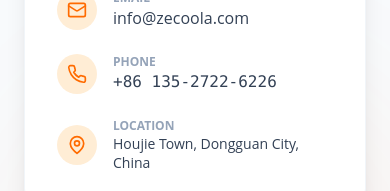
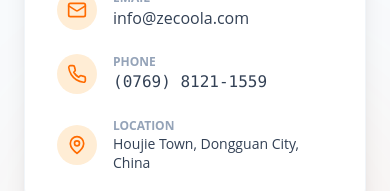
Before and after one commit to vellx8188-web/zecoola-website, a React (Vite) app: page / in a window 390 px wide. Shown: the part 618-809 px from the top of the page. Built offline with nearby package versions, Linux system fonts and the light colour scheme; a web font is replaced by a local one.

Commit message:
feat: Add centralized phone number configuration
Introduces a central configuration for the phone number used across the site. This simplifies updates and ensures consistency. The phone number has been updated in the contact and coming soon components to use this new configuration.

```diff
--- a/components/ComingSoon.tsx
+++ b/components/ComingSoon.tsx
@@ -65,7 +65,7 @@ const ComingSoon: React.FC = () => {
               </div>
               <div>
                 <p className="text-xs text-slate-400 font-bold uppercase">Phone</p>
-                <p className="text-slate-700 font-medium font-mono">+86 135-2722-6226</p>
+                <p className="text-slate-700 font-medium font-mono">{contact.phoneNumber}</p>
               </div>
             </div>
 
--- a/components/Contact.tsx
+++ b/components/Contact.tsx
@@ -7,7 +7,7 @@ import { useLanguage } from '../LanguageContext';
 
 const Contact: React.FC = () => {
   const { language } = useLanguage();
-  const { title, desc, addressLabel, address, callLabel, emailLabel, emailAddress, mapLabel, mapSub, form } = CONTENT.contact;
+  const { title, desc, addressLabel, address, callLabel, emailLabel, emailAddress, phoneNumber, mapLabel, mapSub, form } = CONTENT.contact;
 
   // Form State
   const formRef = useRef<HTMLFormElement>(null);
@@ -113,9 +113,9 @@ const Contact: React.FC = () => {
                 </div>
                 <div>
                   <h4 className="text-xl font-bold mb-2 text-white">{callLabel[language]}</h4>
-                  {/* Phone number updated to plain text as requested */}
+                  {/* Phone number updated to use centralized config */}
                   <div className="text-slate-300 font-mono text-xl">
-                    +86 135-2722-6226
+                    {phoneNumber}
                   </div>
                 </div>
               </div>
--- a/constants.ts
+++ b/constants.ts
@@ -286,6 +286,7 @@ export const CONTENT: ContentData = {
     emailLabel: { en: 'Email', zh: '邮箱' },
     // 这里设置接收表单的邮箱地址 / Set your receiving email address here
     emailAddress: 'info@zecoola.com',
+    phoneNumber: '(0769) 8121-1559',
     mapLabel: { en: 'ZECOOLA DONGGUAN', zh: '东莞友安纳' },
     mapSub: {
       en: 'Established in 2017. The heart of our manufacturing operations.',
--- a/types.ts
+++ b/types.ts
@@ -93,6 +93,7 @@ export interface ContentData {
     callLabel: LocalizedString;
     emailLabel: LocalizedString;
     emailAddress: string; // Added central email configuration
+    phoneNumber: string; // Added central phone configuration
     mapLabel: LocalizedString;
     mapSub: LocalizedString;
     form: {
```
